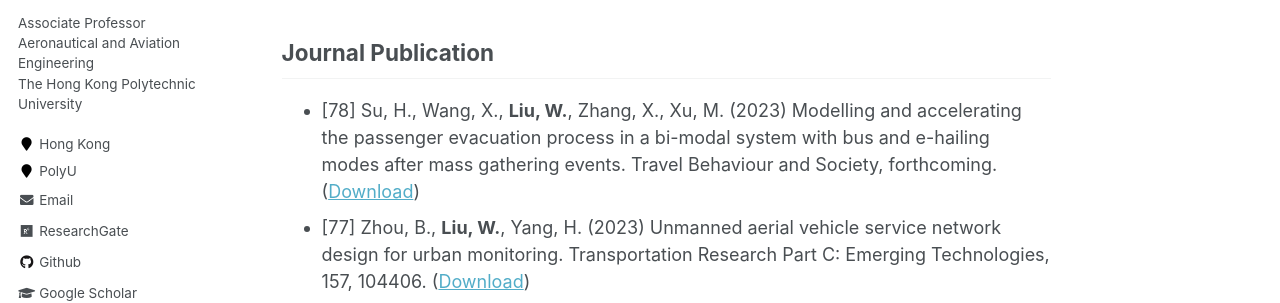
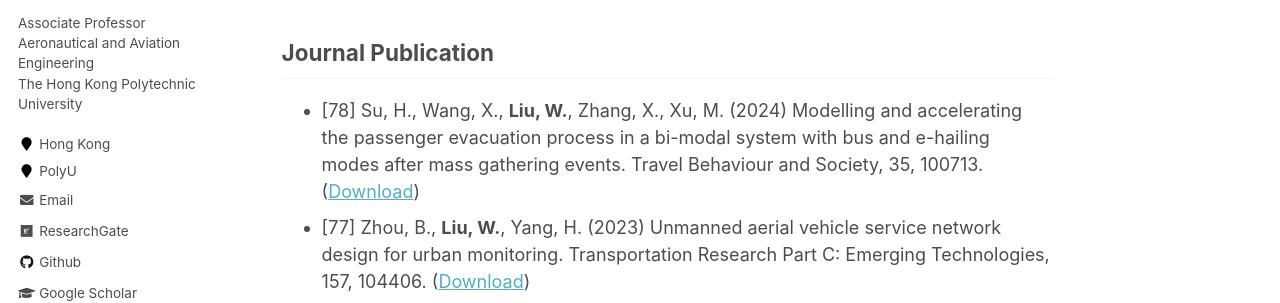
Before and after one commit to weiliu2016/weiliu2016.github.io, a Jekyll site: the page built from _pages/publications.md, in a window 1280 px wide and 900 px high. Shown: the part 376-679 px from the top of the window. Built offline with Jekyll 4.4.1, drawn with Linux system fonts in a browser that asks for light colours; some web fonts are replaced.

Commit message:
Update publications.md

```diff
--- a/_pages/publications.md
+++ b/_pages/publications.md
@@ -22,7 +22,7 @@ Book Chapter
 
 Journal Publication
 ----------
-* [78] Su, H., Wang, X., **Liu, W.**, Zhang, X., Xu, M. (2023) Modelling and accelerating the passenger evacuation process in a bi-modal system with bus and e-hailing modes after mass gathering events. Travel Behaviour and Society, forthcoming. ([Download](https://doi.org/10.1016/j.tbs.2023.100713))
+* [78] Su, H., Wang, X., **Liu, W.**, Zhang, X., Xu, M. (2024) Modelling and accelerating the passenger evacuation process in a bi-modal system with bus and e-hailing modes after mass gathering events. Travel Behaviour and Society, 35, 100713. ([Download](https://doi.org/10.1016/j.tbs.2023.100713))
 * [77] Zhou, B., **Liu, W.**, Yang, H. (2023) Unmanned aerial vehicle service network design for urban monitoring. Transportation Research Part C: Emerging Technologies, 157, 104406. ([Download](https://doi.org/10.1016/j.trc.2023.104406))
 * [76] Li, C., **Liu, W.** (2023) Multimodal Transport Demand Forecasting via Federated Learning. IEEE Transactions on Intelligent Transportation Systems, forthcoming. ([Download](http://dx.doi.org/10.1109/TITS.2023.3325936))
 * [75] Xu, G., Guo, J., Zhong, L., Zhang, F., **Liu, W.** (2023) Optimal capacity allocation for high-speed railway express delivery. Computers & Industrial Engineering, 185, 109683. ([Download](https://doi.org/10.1016/j.cie.2023.109683))
```
